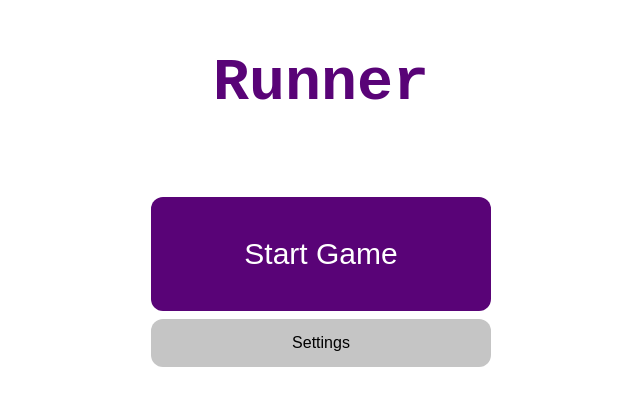
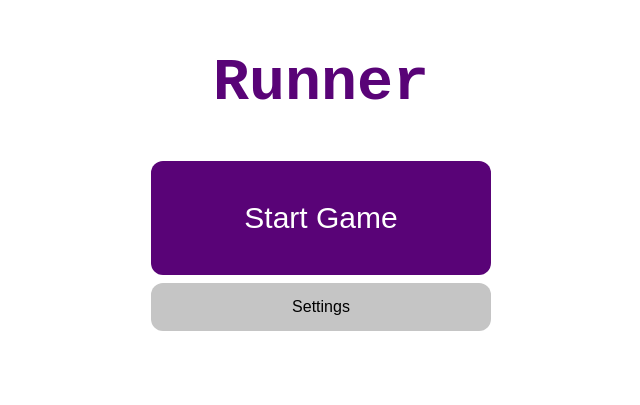
Before and after one commit to TheHeromatic/runner, a Vue app: page / in a window 1280 px wide. Shown: the part 133-538 px from the top of the page, without its empty margins (319-959 px from the left). Built offline with nearby package versions, Linux system fonts and the light colour scheme.

Commit message:
Button Funktion adden

```diff
--- a/src/App.vue
+++ b/src/App.vue
@@ -1,20 +1,24 @@
+<script setup>
+function enterGameScreen() {
+  // `this` inside methods points to the current active instance
+  alert(`Let the Hunger Games begin`)
+}
+function enterSettings() {
+  alert('open settings now')
+}
+</script>
 <template>
   <div>&nbsp; </div>
   <div>&nbsp; </div>
   <div>&nbsp; </div>
   <div>&nbsp; </div>
   <h1 class="title">Runner</h1>
-  <div>&nbsp; </div>
-  <div>&nbsp; </div>
-  <button class="buttonStartGame">Start Game</button>
+  <button class="buttonStartGame" @click="enterGameScreen">Start Game</button>
   <div></div>
-  <button class="buttonSettings">Settings</button>
+  <button class="buttonSettings" @click="enterSettings">Settings</button>
 </template>
 
-<script setup>
 
-
-</script>
 
 <style>
 #app {
```
